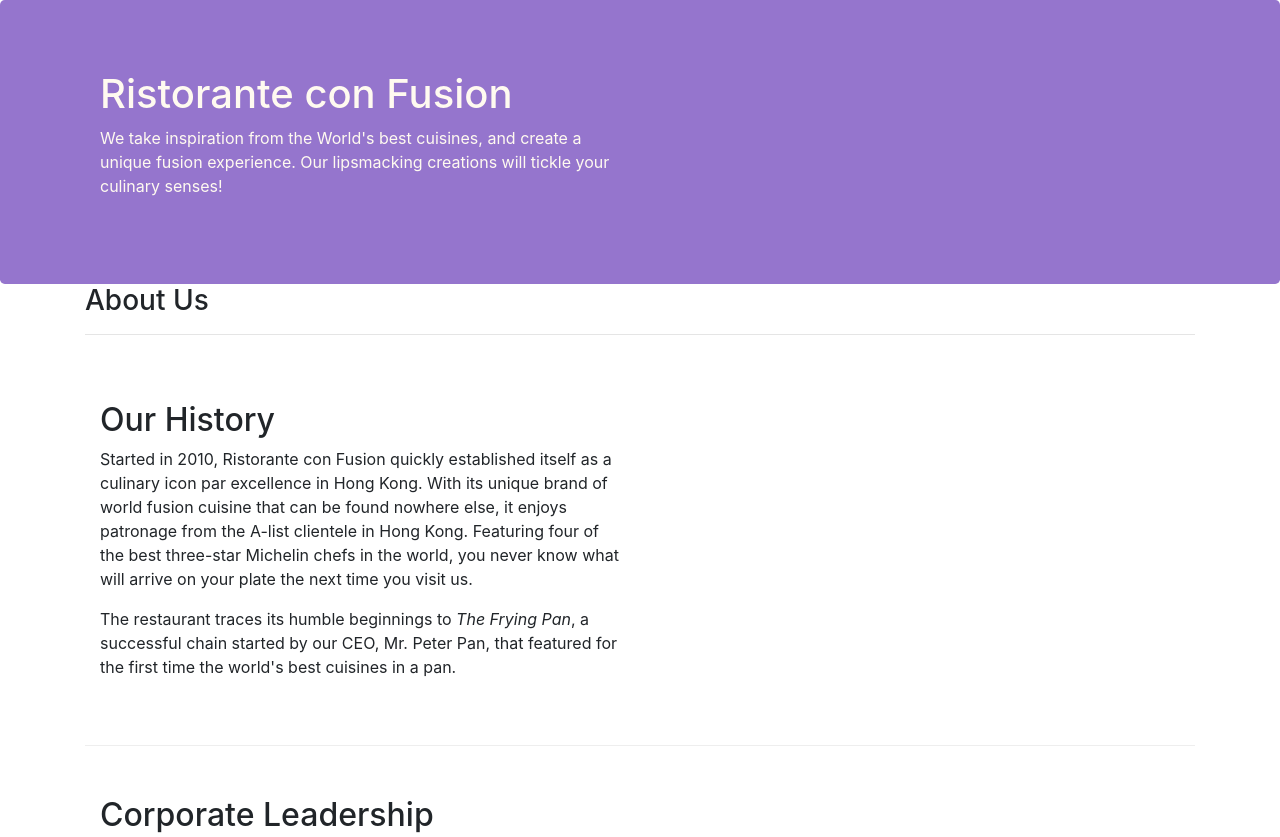
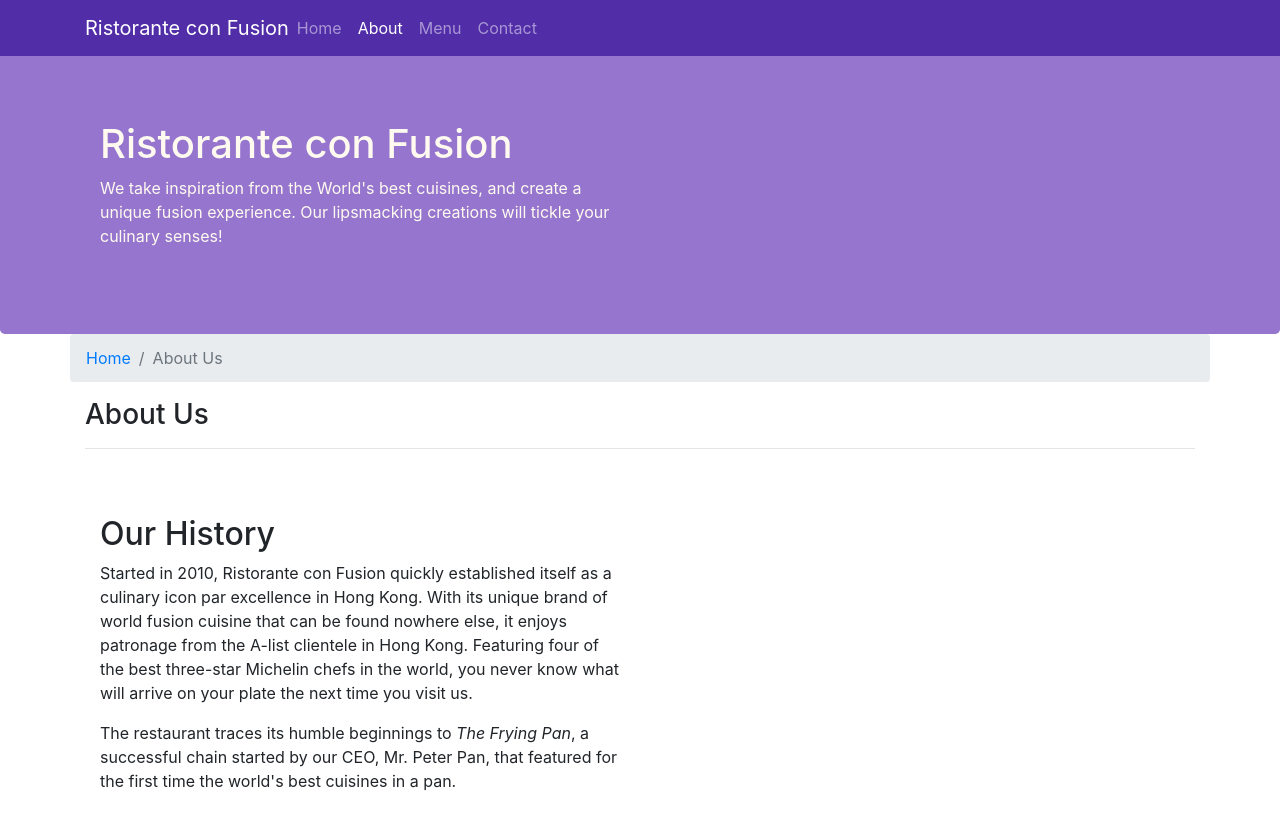
Before and after one commit to Rishitha2002/Bootstrap, a website: page aboutus.html in a window 1280 px wide. Shown: the top 837 px of the page. Drawn offline with nearby package versions, Linux system fonts and the light colour scheme.

Commit message:
Navbar and Breadcrumbs

```diff
--- a/aboutus.html
+++ b/aboutus.html
@@ -17,7 +17,23 @@
 </head>
 
 <body>
+<nav class="navbar navbar-dark navbar-expand-sm fixed-top">
+    <div class="container">
+        <button class="navbar-toggler" type="button" data-toggle="collapse" data-target="#Navbar">
+            <span class="navbar-toggler-icon"></span>
+        </button>
+        <a class="navbar-brand mr-auto" href="./index.html">Ristorante con Fusion</a>
+        <div class="collapse navbar-collapse" id="Navbar">
+            <ul class="navbar-nav mr-auto">
+                <li class="nav-item"><a class="nav-link" href="./index.html">Home</a></li>
+                <li class="nav-item active"><a class="nav-link" href="#">About</a></li>
+                <li class="nav-item"><a class="nav-link" href="#">Menu</a></li>
+                <li class="nav-item"><a class="nav-link" href="#">Contact</a></li>
+            </ul>
+        </div>
 
+    </div>
+</nav>
 <header class="jumbotron">
     <div class="container">
         <div class="row row-header">
@@ -33,6 +49,10 @@
 
 <div class="container">
     <div class="row">
+        <ol class="col-12 breadcrumb">
+            <li class="breadcrumb-item"><a href="./index.html">Home</a></li>
+            <li class="breadcrumb-item active">About Us</li>
+        </ol>
         <div class="col-sm">
             <h3>About Us</h3>
             <hr>
@@ -72,7 +92,7 @@
             <div class="col-4 offset-1 col-sm-2">
                 <h5>Links</h5>
                 <ul class="list-unstyled">
-                    <li><a href="#">Home</a></li>
+                    <li><a href="./index.html">Home</a></li>
                     <li><a href="#">About</a></li>
                     <li><a href="#">Menu</a></li>
                     <li><a href="#">Contact</a></li>
--- a/css/styles.css
+++ b/css/styles.css
@@ -24,3 +24,11 @@
     margin:0px auto;
     color:#0f0f0f;
 }
+body{
+    padding:50px 0px 0px 0px;
+    z-index:0;
+}
+.navbar-dark{
+    background-color: #512DA8;
+
+}
```
Also changed, not shown: index.html (+17 -1 lines).
